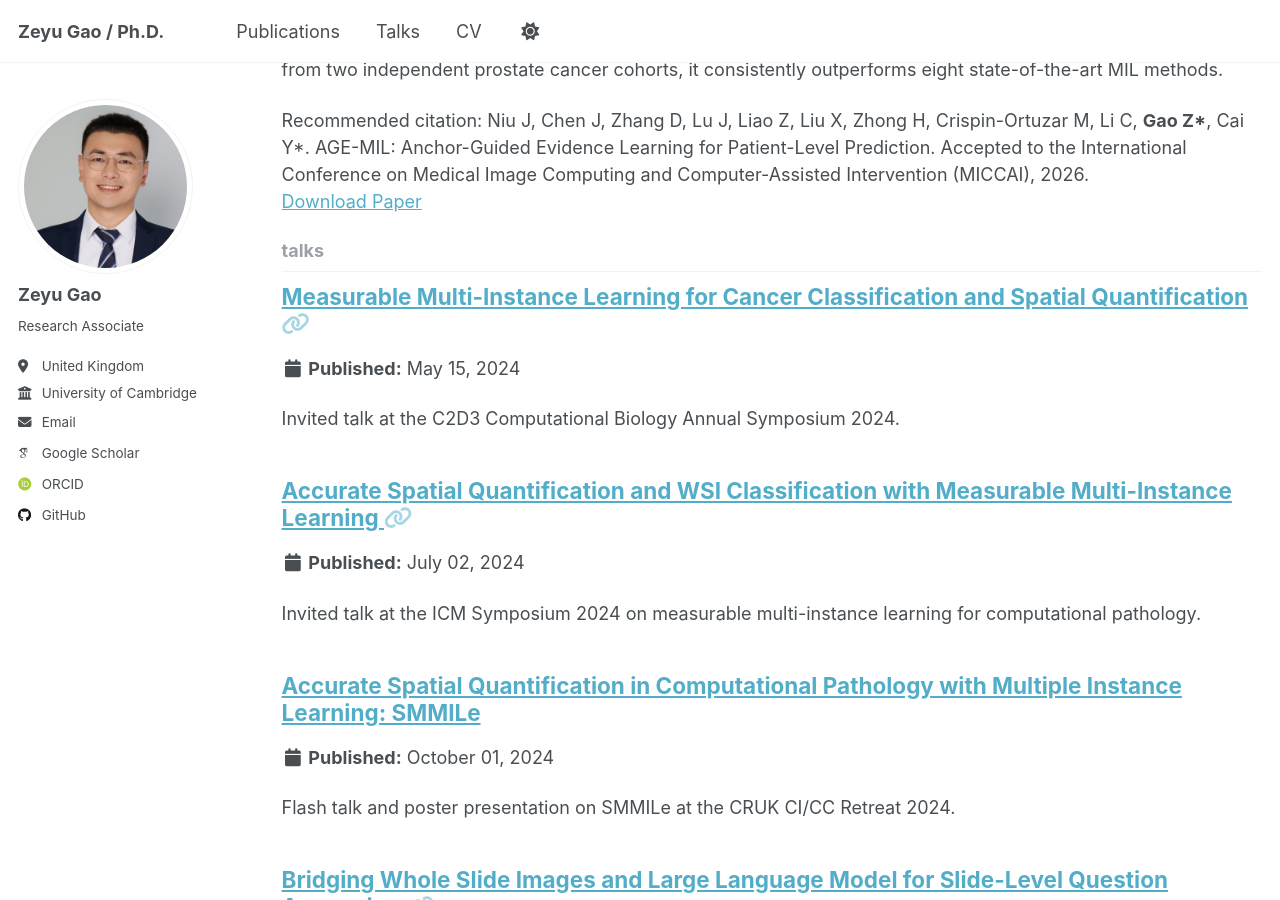
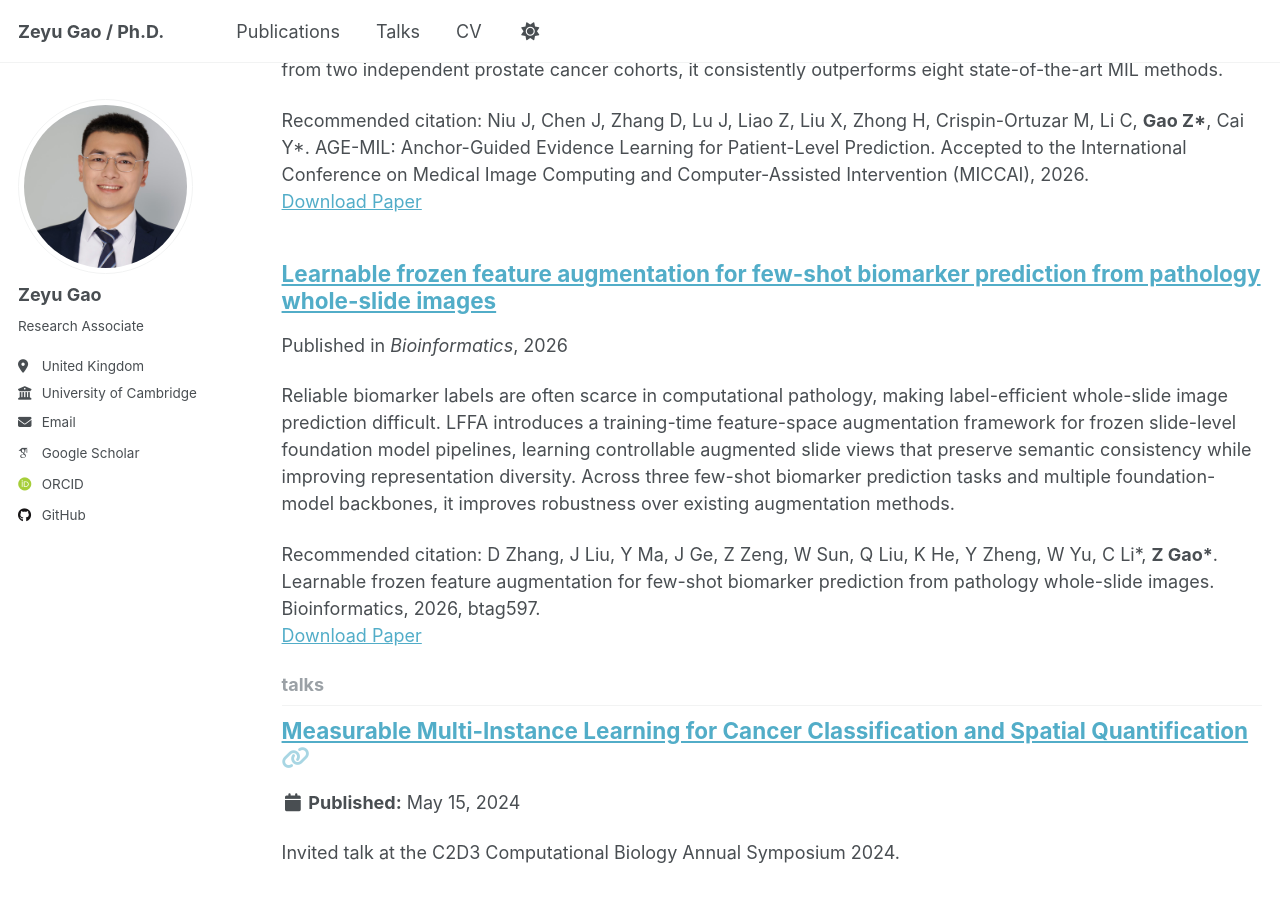
Before and after one commit to ZeyuGaoAi/ZeyuGaoAi.github.io, a Jekyll site: the page built from _pages/collection-archive.html, in a window 1280 px wide and 900 px high, scrolled down 10974 px. Built offline with Jekyll 4.4.1, drawn with Linux system fonts in a browser that asks for light colours; some web fonts are replaced; a script that is not in the unit is left out.

Commit message:
Add Bioinformatics 2026 LFFA publication

```diff
--- /dev/null
+++ b/_publications/Bioinformatics2026_LFFA.md
@@ -0,0 +1,12 @@
+---
+title: "Learnable frozen feature augmentation for few-shot biomarker prediction from pathology whole-slide images"
+collection: publications
+category: manuscripts
+date: 2026-08-07
+venue: 'Bioinformatics'
+shortvenue: 'Bioinformatics'
+paperurl: https://academic.oup.com/bioinformatics/advance-article/doi/10.1093/bioinformatics/btag597/8756691
+codeurl: https://github.com/zdipath/LFFA
+citation: 'D Zhang, J Liu, Y Ma, J Ge, Z Zeng, W Sun, Q Liu, K He, Y Zheng, W Yu, C Li*, <strong>Z Gao*</strong>. Learnable frozen feature augmentation for few-shot biomarker prediction from pathology whole-slide images. Bioinformatics, 2026, btag597.'
+excerpt: 'Reliable biomarker labels are often scarce in computational pathology, making label-efficient whole-slide image prediction difficult. LFFA introduces a training-time feature-space augmentation framework for frozen slide-level foundation model pipelines, learning controllable augmented slide views that preserve semantic consistency while improving representation diversity. Across three few-shot biomarker prediction tasks and multiple foundation-model backbones, it improves robustness over existing augmentation methods.'
+---
```
Also changed, not shown: _pages/about.md (+4 -0 lines).
